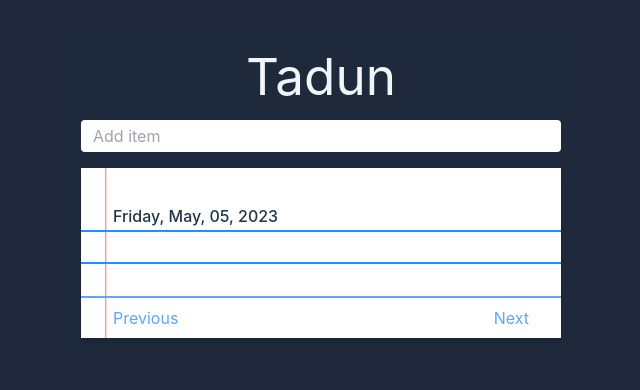
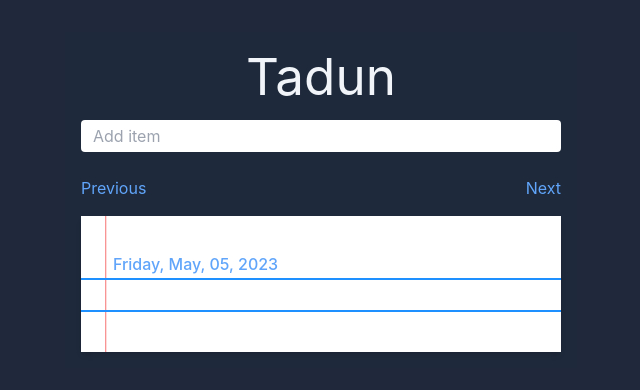
Before and after one commit to WesBosman/tadun, a React (Vite) app: page / in a window 1280 px wide. Shown: the top 390 px of the page, without its empty margins (319-959 px from the left). Built offline with nearby package versions, Linux system fonts and the light colour scheme.

Commit message:
Move previous and next buttons out of the list of todo items and remove the max width property on the root element.

```diff
--- a/src/App.css
+++ b/src/App.css
@@ -1,5 +1,4 @@
 #root {
-  max-width: 1280px;
   width: 100vw;
   height: 100%;
   min-height: 100vh;
--- a/src/App.tsx
+++ b/src/App.tsx
@@ -15,6 +15,12 @@ function App() {
           e.target.value = '';
         }
       }}/>
+      <div className="w-full">
+          <div className="flex justify-between align-center text-slate-700 w-100 pt-2 gap-2">
+              <div className={"hover:cursor-pointer hover:text-blue-700 text-blue-400"} onClick={rootStore.previousDate}>Previous</div>
+              <div className={"hover:cursor-pointer hover:text-blue-700 text-blue-400"} onClick={rootStore.nextDate}>Next</div>
+          </div>
+      </div>
       <TodoList/>
     </div>
   )
--- a/src/TodoList.tsx
+++ b/src/TodoList.tsx
@@ -13,25 +13,20 @@ const TodoList = () => {
                 backgroundPositionY: "30px",
                 height: `${((rootStore.items.length + rootStore.carriedItems.length + 1) * 32) + 32}px`,
             }} >
-                <div className="w-full pl-8 flex flex-row justify-start font-medium">{rootStore.formattedDate}</div>
+                <div className="w-full pl-8 flex flex-row justify-start font-medium text-blue-400">{rootStore.formattedDate}</div>
                 {rootStore.items.map((item: any) => {
                     return (<TodoItem key={item.id} item={item}/>);
                 })}
                 {rootStore.carriedItems.length > 0 && (
                     <div>
-                        <div className="w-full pl-8 flex flex-row justify-start font-medium">Carried</div>
+                        <div className="w-full pl-8 flex flex-row justify-start font-medium text-blue-400">Carried</div>
                         {rootStore.carriedItems.map((item: any) => {
                             return (<TodoItem key={item.id} item={item}/>);
                         })}
                     </div>
                 )}
             </div>
-            <div className="mt-8 w-full">
-                <div className="flex justify-between align-center text-slate-700 w-100 pt-2 pl-8 pr-8 gap-2 border-t-2 border-blue-400">
-                    <div className={"hover:cursor-pointer hover:text-blue-700 text-blue-400"} onClick={rootStore.previousDate}>Previous</div>
-                    <div className={"hover:cursor-pointer hover:text-blue-700 text-blue-400"} onClick={rootStore.nextDate}>Next</div>
-                </div>
-            </div>
+            <div className="mt-8 w-full"></div>
         </div>
     )
 }
```
